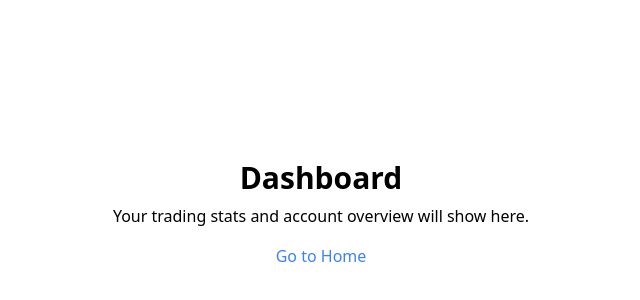
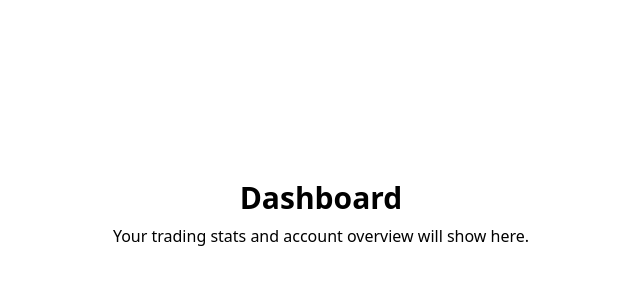
Before and after one commit to alfredh110/alphavaultfx-site, a Next.js app: page /dashboard in a window 1280 px wide. Shown: the part 186-486 px from the top of the page, without its empty margins (319-959 px from the left). Built offline with nearby package versions, Linux system fonts and the light colour scheme.

Commit message:
Update index.js

```diff
--- a/pages/dashboard/index.js
+++ b/pages/dashboard/index.js
@@ -1,14 +1,8 @@
-import Link from 'next/link';
-
 export default function Dashboard() {
   return (
     <div className="flex flex-col items-center justify-center min-h-screen p-4">
       <h1 className="text-3xl font-bold">Dashboard</h1>
       <p className="mt-2">Your trading stats and account overview will show here.</p>
-
-      <Link href="/" className="text-blue-500 hover:underline mt-4">
-        Go to Home
-      </Link>
     </div>
   );
 }
```
